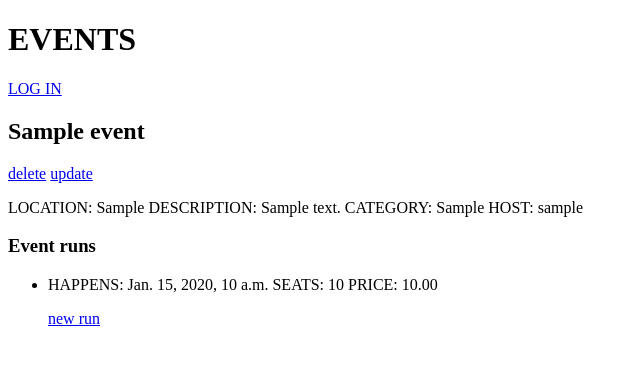
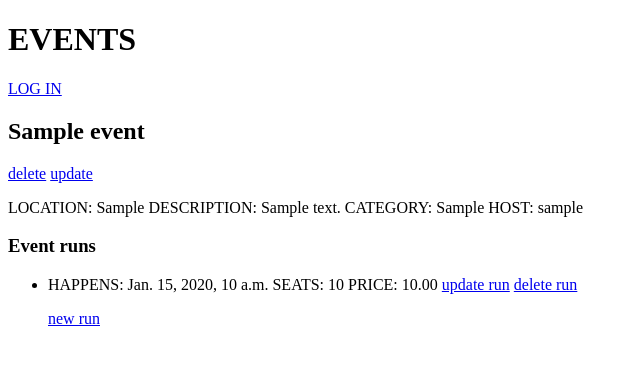
Before and after one commit to lenertovalucie/explorea, a Django app: page /events/detail/1 in a window 1280 px wide. Shown: the top 365 px of the page, without its empty margins (0-640 px from the left). Run offline with Django 3.2, Linux system fonts and the light colour scheme; tables that the repository leaves empty hold one stand-in row (values such as "Sample post").

Commit message:
update, delete event run, redirects fix

```diff
--- a/explorea/events/urls.py
+++ b/explorea/events/urls.py
@@ -10,4 +10,6 @@ urlpatterns = [
     path('events/delete/<int:pk>', views.delete_event, name='delete_event'),
     path('events/new/', views.create_event, name='create_event'),
     path('events/<int:event_id>/newRun/', views.create_event_run, name='create_event_run'),
+    path('events/updateRun/<int:event_run_id>', views.update_event_run, name='update_event_run'),
+    path('events/deleteRun/<int:event_run_id>', views.delete_event_run, name='delete_event_run'),
 ]
--- a/explorea/events/views.py
+++ b/explorea/events/views.py
@@ -40,7 +40,7 @@ def update_event(request, pk):
 
         if form.is_valid():
             form.save()
-            return redirect('events')
+            return redirect('/events/detail/{}'.format(pk))
 
     form = EventForm(instance=event)
     return render(request, 'events/update_event.html', {'form': form} )
@@ -60,7 +60,28 @@ def create_event_run(request, event_id):
             new_form = form.save(commit=False) # Create, but don't save the new instance.
             new_form.event = event
             new_form.save()
-            return redirect('events')
+            return redirect('/events/detail/{}'.format(event_id))
 
     form = EventRunForm()
     return render(request, 'events/create_even_run.html', {'form': form} )
+
+def update_event_run(request, event_run_id):
+    event_run = EventRun.objects.get(pk=event_run_id)
+
+    if request.method == 'POST':
+        form = EventRunForm(request.POST, instance=event_run)
+
+        if form.is_valid():
+            form.save()
+            event_id = event_run.event.id
+            return redirect('/events/detail/{}'.format(event_id))
+
+    form = EventRunForm(instance=event_run)
+    return render(request, 'events/update_event.html', {'form': form} )
+
+def delete_event_run(request, event_run_id):
+    event_run = EventRun.objects.get(id=event_run_id)
+    event_id = event_run.event.id
+    event_run.delete()
+
+    return redirect('/events/detail/{}'.format(event_id))
--- a/explorea/templates/events/event_detail.html
+++ b/explorea/templates/events/event_detail.html
@@ -12,7 +12,7 @@
 
     <ul>
     {% for run in runs %}
-    <li>HAPPENS: {{ run.happens}} SEATS: {{ run.seats_available }} PRICE: {{ run.price }}
+    <li>HAPPENS: {{ run.happens}} SEATS: {{ run.seats_available }} PRICE: {{ run.price }} <a href="/events/updateRun/{{run.id}}">update run</a> <a href="/events/deleteRun/{{run.id}}">delete run</a>
     {% endfor %}
     <p><a href="/events/{{event.id}}/newRun">new run</a></p>
     </ul>
```
Also changed, not shown: explorea/templates/events/update_event_run.html (added, +18 -0 lines).
